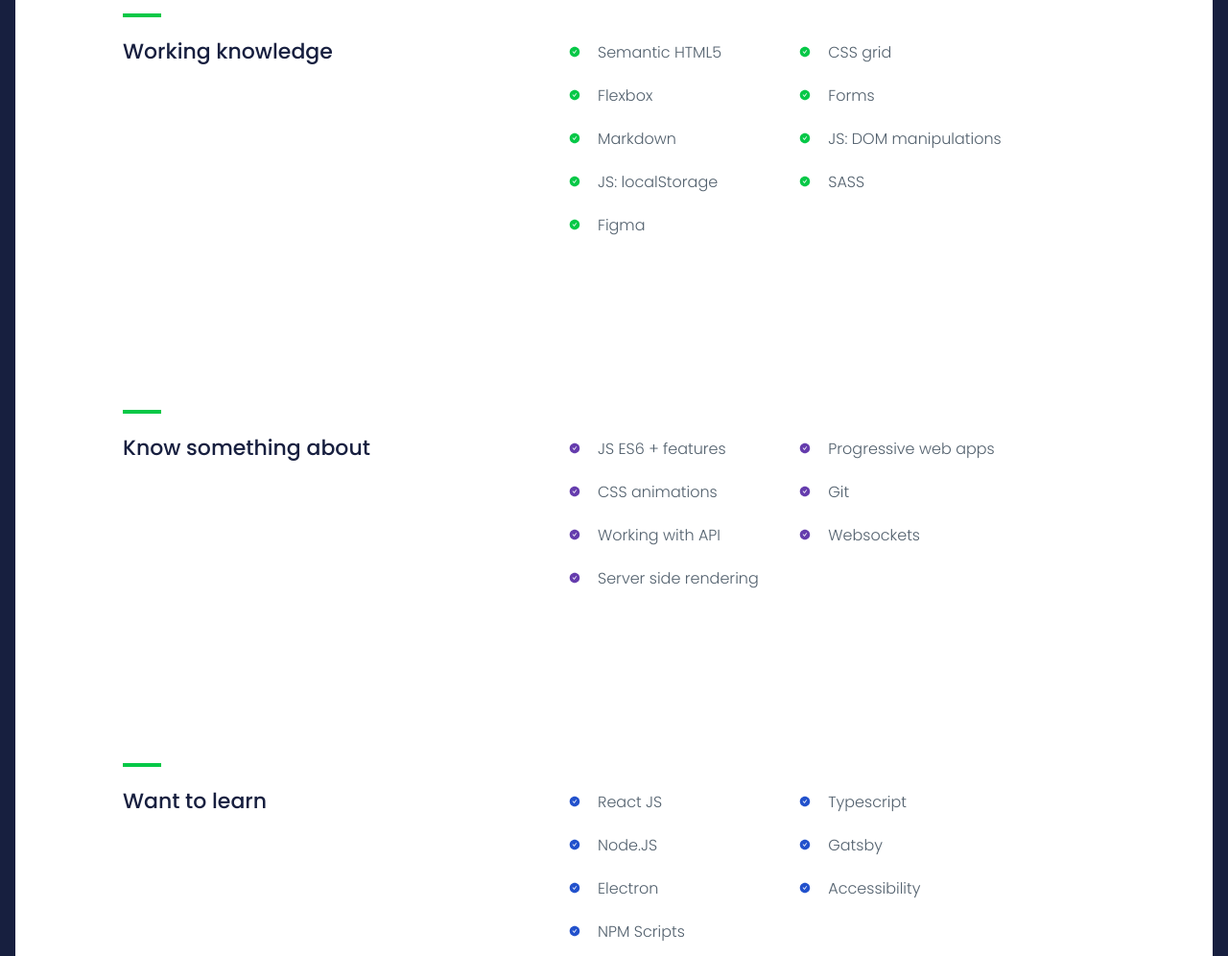
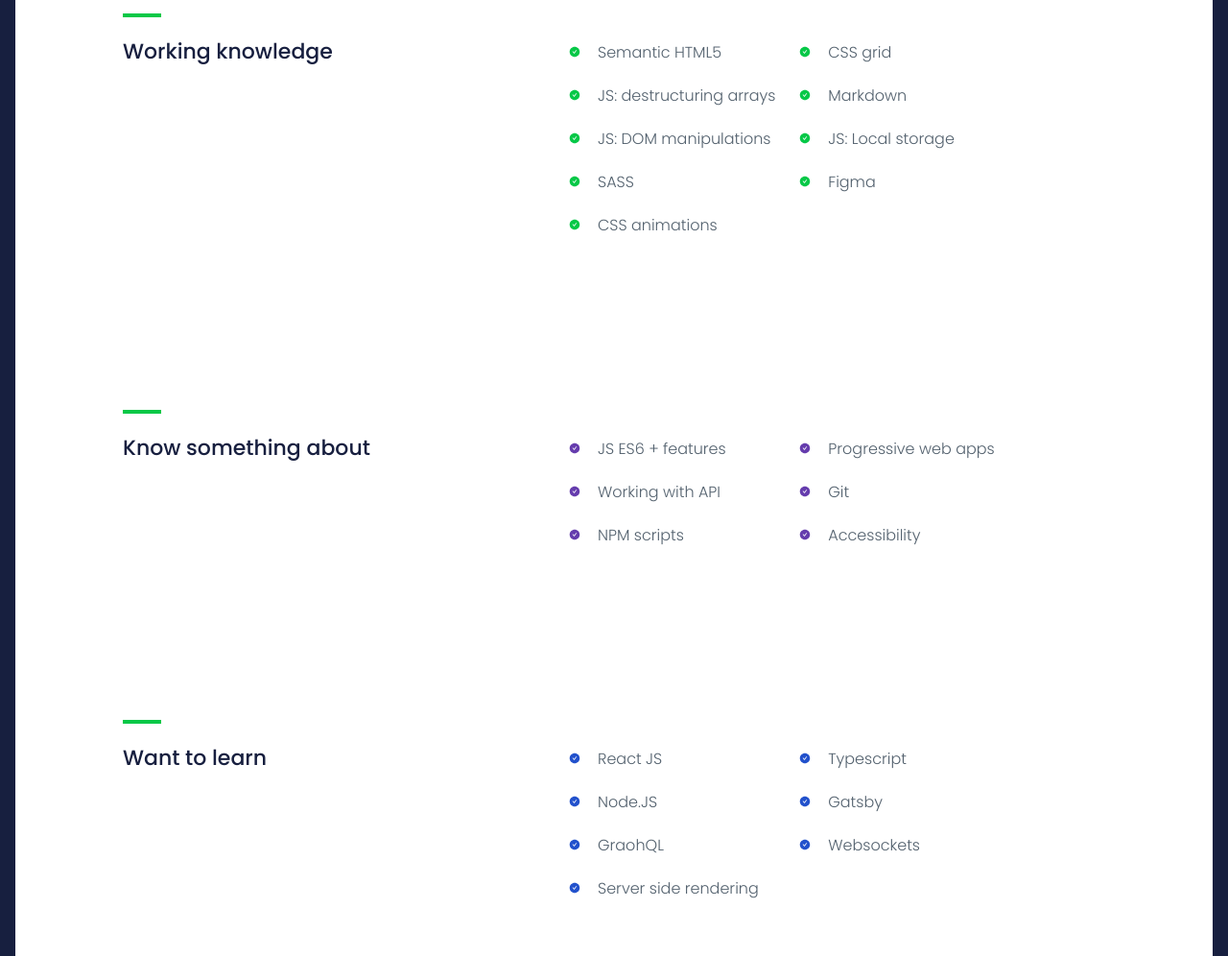
Before and after one commit to pkawula/pkawula.github.io, a website: page src/content/index.html in a window 1280 px wide. Shown: the part 980-1976 px from the top of the page at 96% size. Drawn offline with nearby package versions, Linux system fonts and the light colour scheme; files that its build step writes are made by us from their sources; no server answers; files whose address does not match are found by name.

Commit message:
Feat: added texts

```diff
--- a/src/content/index.html
+++ b/src/content/index.html
@@ -42,13 +42,13 @@
                 <ul class="section__list">
                     <li class="section__list--element section__list--strong">Semantic HTML5</li>
                     <li class="section__list--element section__list--strong">CSS grid</li>
-                    <li class="section__list--element section__list--strong">Flexbox</li>
-                    <li class="section__list--element section__list--strong">Forms</li>
+                    <li class="section__list--element section__list--strong">JS: destructuring arrays</li>
                     <li class="section__list--element section__list--strong">Markdown</li>
                     <li class="section__list--element section__list--strong">JS: DOM manipulations</li>
-                    <li class="section__list--element section__list--strong">JS: localStorage</li>
+                    <li class="section__list--element section__list--strong">JS: Local storage</li>
                     <li class="section__list--element section__list--strong">SASS</li>
                     <li class="section__list--element section__list--strong">Figma</li>
+                    <li class="section__list--element section__list--strong">CSS animations</li>
                 </ul>
             </article>
             <article class="section__article">
@@ -56,11 +56,10 @@
                 <ul class="section__list">
                     <li class="section__list--element section__list--medium">JS ES6 + features</li>
                     <li class="section__list--element section__list--medium">Progressive web apps</li>
-                    <li class="section__list--element section__list--medium">CSS animations</li>
+                    <li class="section__list--element section__list--medium">Working with API</li>
                     <li class="section__list--element section__list--medium">Git</li>
-                    <li class="section__list--element section__list--medium">Working with API</li>
-                    <li class="section__list--element section__list--medium">Websockets</li>
-                    <li class="section__list--element section__list--medium">Server side rendering</li>
+                    <li class="section__list--element section__list--medium">NPM scripts</li>
+                    <li class="section__list--element section__list--medium">Accessibility</li>
                 </ul>
             </article>
             <article class="section__article">
@@ -70,9 +69,9 @@
                     <li class="section__list--element section__list--wannabe">Typescript</li>
                     <li class="section__list--element section__list--wannabe">Node.JS</li>
                     <li class="section__list--element section__list--wannabe">Gatsby</li>
-                    <li class="section__list--element section__list--wannabe">Electron</li>
-                    <li class="section__list--element section__list--wannabe">Accessibility</li>
-                    <li class="section__list--element section__list--wannabe">NPM Scripts</li>
+                    <li class="section__list--element section__list--wannabe">GraohQL</li>
+                    <li class="section__list--element section__list--wannabe">Websockets</li>
+                    <li class="section__list--element section__list--wannabe">Server side rendering</li>
                 </ul>
             </article>
         </section>
```
